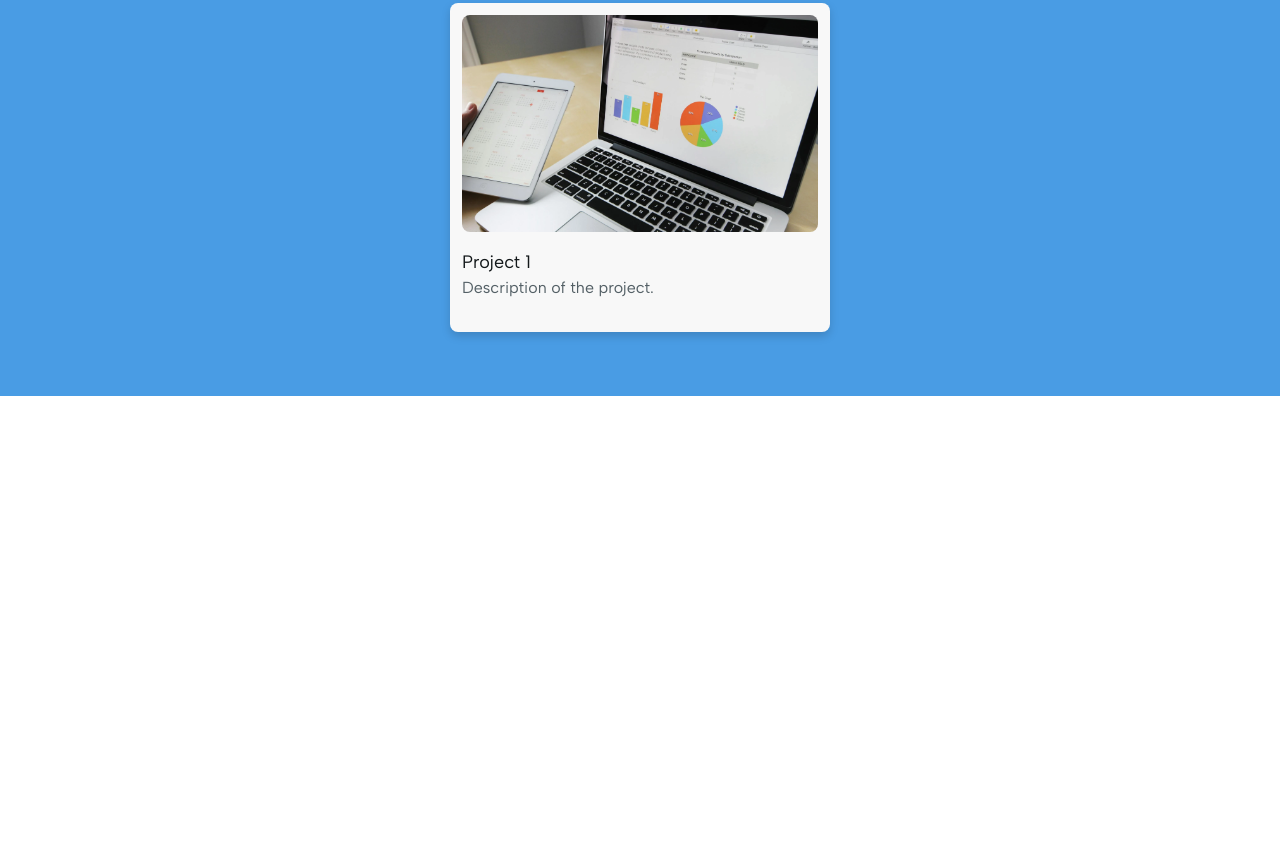
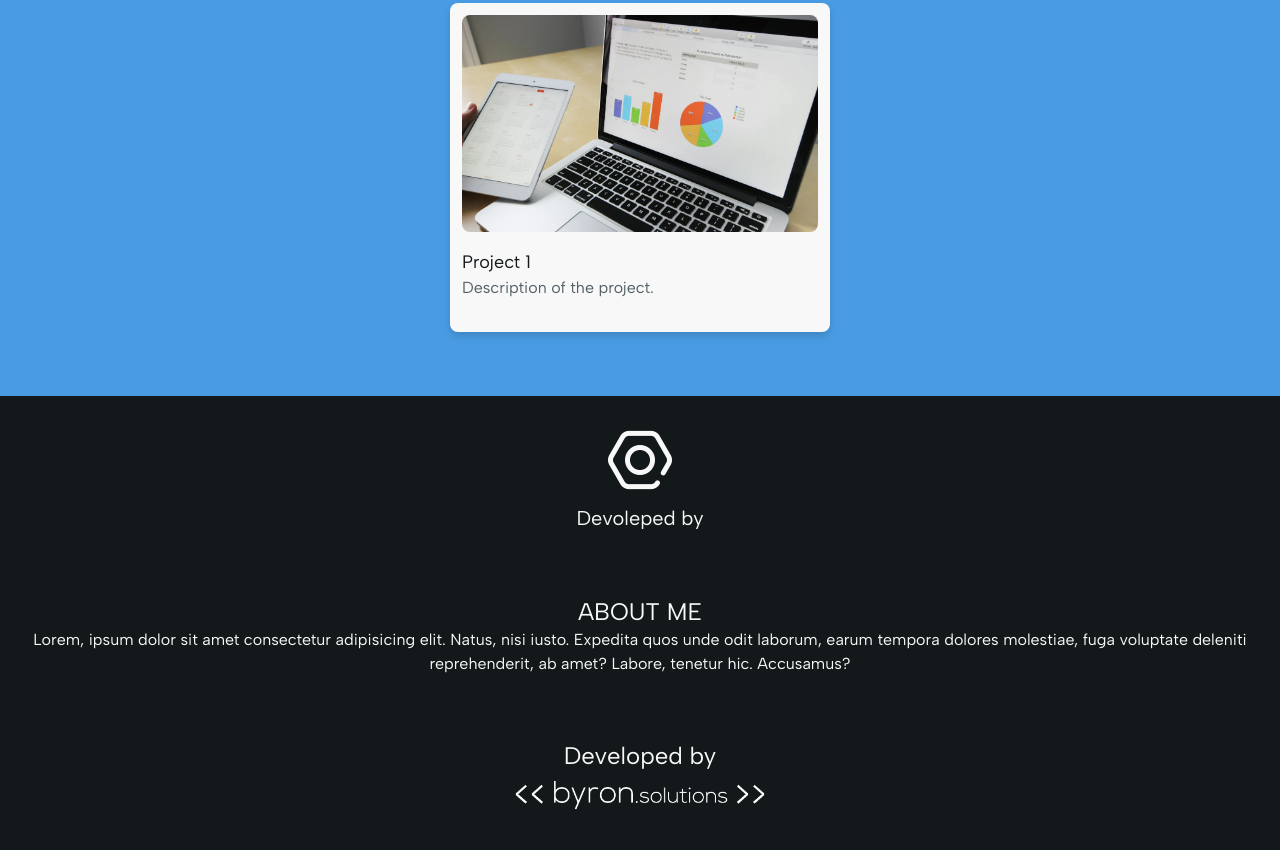
Before and after one commit to 12FlyBreads/landing-page, a website: page src/index.html in a window 1280 px wide. Shown: the part 2956-3806 px from the top of the page. Before the commit the page ends 3352 px from the top, so only its background shows below. Drawn offline with Linux system fonts and the light colour scheme.

Commit message:
feat(#7): added the footer

```diff
--- a/src/index.html
+++ b/src/index.html
@@ -109,6 +109,26 @@
             </div>
         </div>
     </section>
+    <!-- Footer -->
+    <footer class="bg-black text-white flex flex-col p-8 gap-16">
+        <div class="flex flex-col items-center gap-16">
+            <div class="flex flex-col items-center gap-3">
+                <div class="size-16"><img src="./img/icon_logo.png" alt="Website Logo"></div>
+                <p class="text-xl">Devoleped by</p>
+            </div>
+            <div class="text-center gap-2">
+                <h3 class="text-2xl">ABOUT ME</h3>
+                <p class="text-base">Lorem, ipsum dolor sit amet consectetur adipisicing elit. Natus, nisi iusto.
+                    Expedita quos unde odit
+                    laborum, earum tempora dolores molestiae, fuga voluptate deleniti reprehenderit, ab amet? Labore,
+                    tenetur hic. Accusamus?</p>
+            </div>
+        </div>
+        <div class="flex flex-col items-center">
+            <p class="text-2xl">Developed by</p>
+            <div class="max-w-[260px]"><img src="./img/logo_byron.png" alt="byron.solutions logo"></div>
+        </div>
+    </footer>
 </body>
 
 </html>
```
Also changed, not shown: src/output.css.
